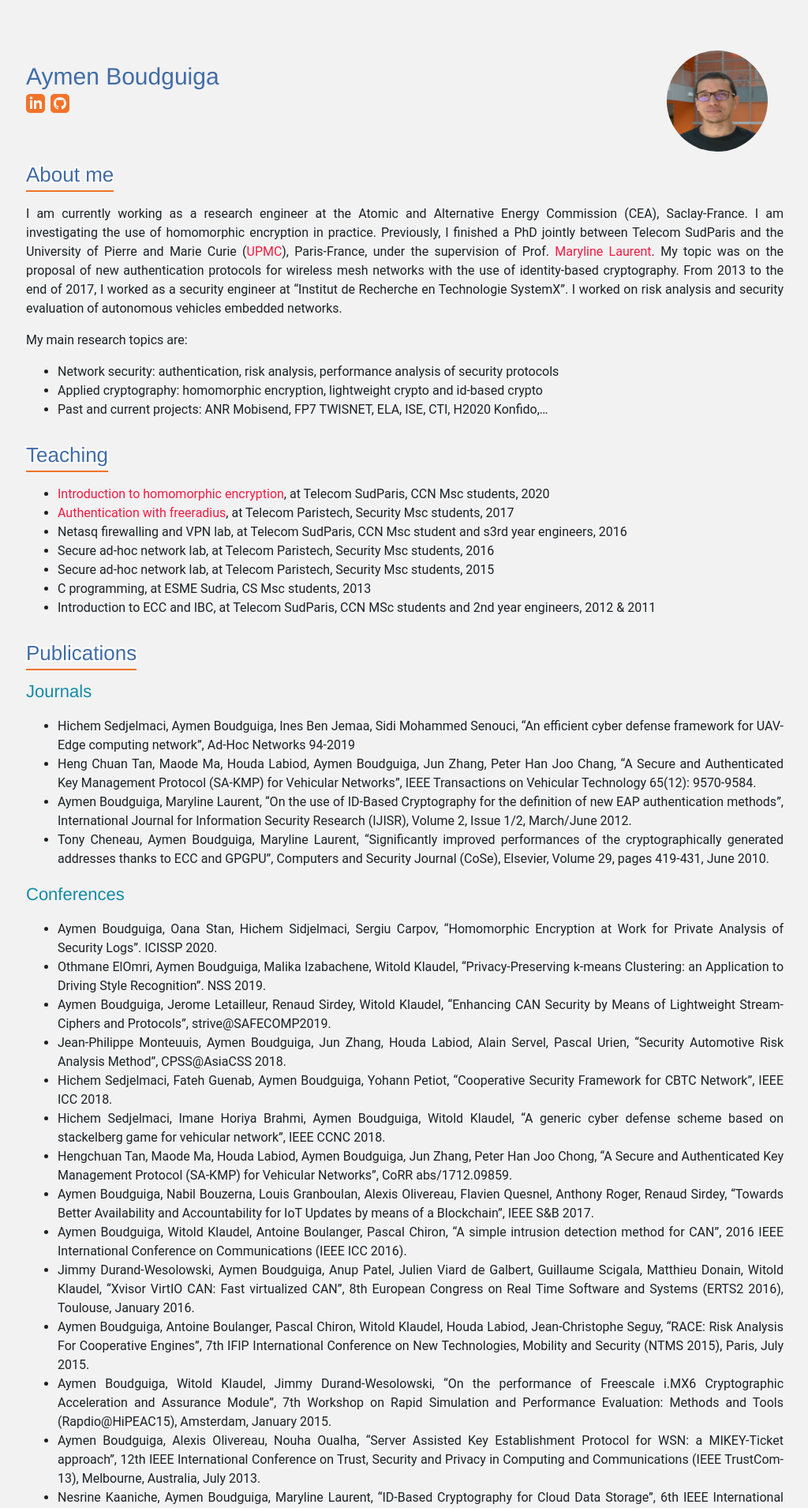
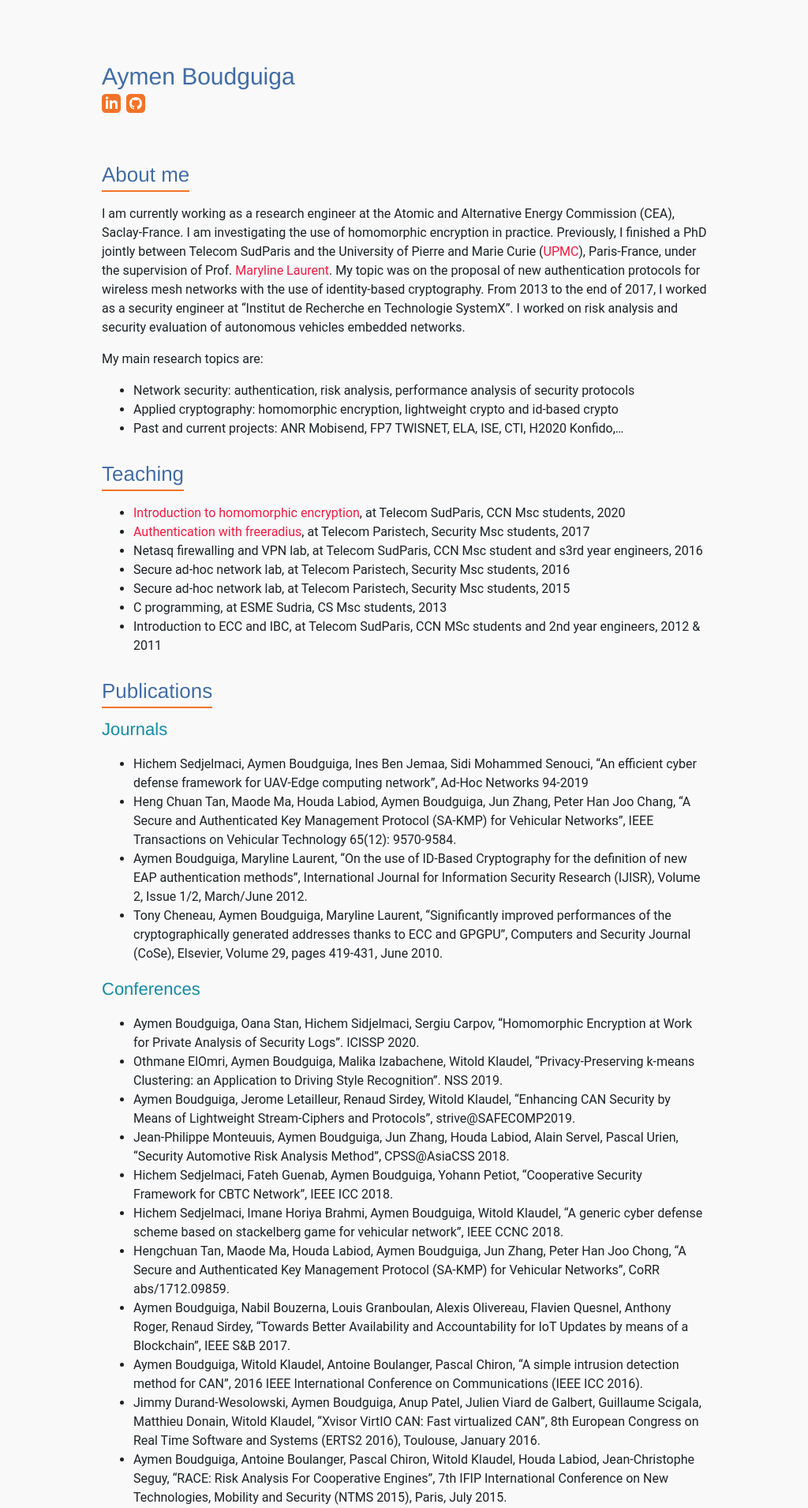
Before and after one commit to aymen0b/aymen0b.github.io, a Jekyll site: the page built from index.md, in a window 1280 px wide. Shown: the top 1910 px of the page at 79% size, without its empty margins (127-1151 px from the left). Built offline with Jekyll 4.4.1, drawn with Linux system fonts in a browser that asks for light colours.

Commit message:
updated page style and removed my picture

```diff
--- a/_config.yml
+++ b/_config.yml
@@ -4,7 +4,7 @@ baseurl: "/aymen0b"
 author:
   name: Aymen Boudguiga
   email: aymen.boudguiga[@]gmail.com
-  profile_picture: aymen.jpg
+  ##  profile_picture: aymen.jpg
 
 markdown: kramdown
 
--- a/_layouts/default.html
+++ b/_layouts/default.html
@@ -13,9 +13,11 @@
           <div class="github"><a href="https://github.com/aymen0b"><img class="github_pic" src="/assets/github.svg"></a></div>
         </div>
       </div>
+      <!--
         <div class="header_right">
         <img class="profile_pic" src="/assets/aymen.jpg">
         </div>
+      -->
     </div>
     <div class="container">
       {{ content }}
--- a/_sass/style.scss
+++ b/_sass/style.scss
@@ -4,7 +4,7 @@ $h2_color: #416CA6;
 $h3_color: #148BA6;
 $alink_color: #F21B42;
 $orange_color: #F27329;
-$text_width: 960px;
+$text_width: 768px;
 
 html {
   height: 100%;
@@ -13,12 +13,12 @@ html {
 }
 
 body {
-  background: #F2F2F2;
+  background: #F9F9F9;
   font-family: Roboto, sans-serif;
   -webkit-font-smoothing: antialiased;
   color: $font_color;
   margin: 5% 0;
-  text-align: justify;
+  text-align: start;
   text-justify: inter-word;
   line-height: 1.5;
 }
```
Also changed, not shown: assets/aymen.jpg. Lines whose indentation alone changed are shown as unchanged.
